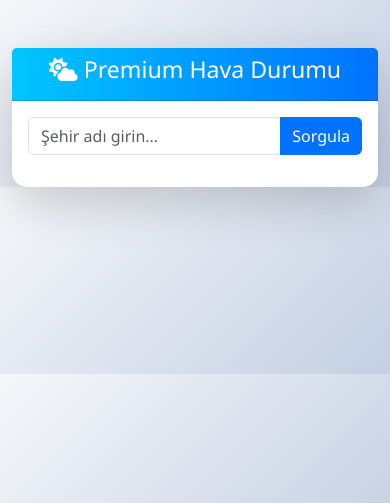
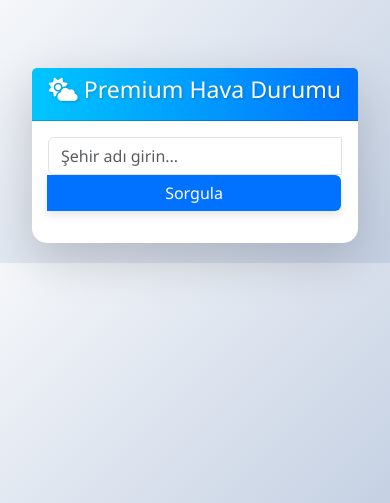
Before and after one commit to OktayAla/WebProjects, a Flask app: page / in a window 390 px wide. Shown: the top 503 px of the page. Run offline with Flask 3, Linux system fonts and the light colour scheme.

Commit message:
Update theme.css

```diff
--- a/Weather project/static/css/theme.css
+++ b/Weather project/static/css/theme.css
@@ -1,25 +1,79 @@
 /* Premium tema stilleri */
+/* CSS Değişkenleri */
+:root {
+    --primary-color: #0072ff;
+    --primary-hover: #0056d2;
+    --gradient-start: #00c6ff;
+    --gradient-end: #0072ff;
+    --body-bg: #f5f7fa;
+    --body-bg-gradient: #c3cfe2;
+}
+
+/* Genel stiller */
 body {
     font-family: 'Segoe UI', Tahoma, Geneva, Verdana, sans-serif;
-    background: linear-gradient(135deg, #f5f7fa, #c3cfe2);
+    background: linear-gradient(135deg, var(--body-bg), var(--body-bg-gradient));
+    transition: background 0.5s;
 }
+
+/* Kart stilleri */
 .card {
     border: none;
     border-radius: 15px;
     box-shadow: 0 8px 16px rgba(0,0,0,0.2);
+    transition: transform 0.3s;
 }
+.card:hover {
+    transform: translateY(-5px);
+}
+
+/* Kart başlığı */
 .card-header {
     border-top-left-radius: 15px;
     border-top-right-radius: 15px;
-    background: linear-gradient(90deg, #00c6ff, #0072ff);
+    background: linear-gradient(90deg, var(--gradient-start), var(--gradient-end));
+    color: #fff;
+    text-shadow: 1px 1px 3px rgba(0,0,0,0.2);
 }
+
+/* Butonlar */
 .btn-primary {
-    background-color: #0072ff;
+    background-color: var(--primary-color);
     border: none;
+    box-shadow: 0 4px 8px rgba(0,0,0,0.1);
+    transition: background-color 0.3s, transform 0.3s;
 }
 .btn-primary:hover {
-    background-color: #0056d2;
+    background-color: var(--primary-hover);
+    transform: scale(1.05);
 }
+
+/* Hava durumu bilgileri */
 .weather-info h1.display-4 {
     font-weight: bold;
+    animation: fadeIn 1s ease-in-out;
 }
+
+/* Animasyonlar */
+@keyframes fadeIn {
+    from { opacity: 0; }
+    to { opacity: 1; }
+}
+
+/* Dinamik etkileşim */
+a {
+    transition: color 0.3s;
+}
+a:hover {
+    color: var(--primary-color);
+}
+
+/* Responsive düzenlemeler */
+@media (max-width: 768px) {
+    .card {
+        margin: 20px;
+    }
+    .btn-primary {
+        width: 100%;
+    }
+}
```
